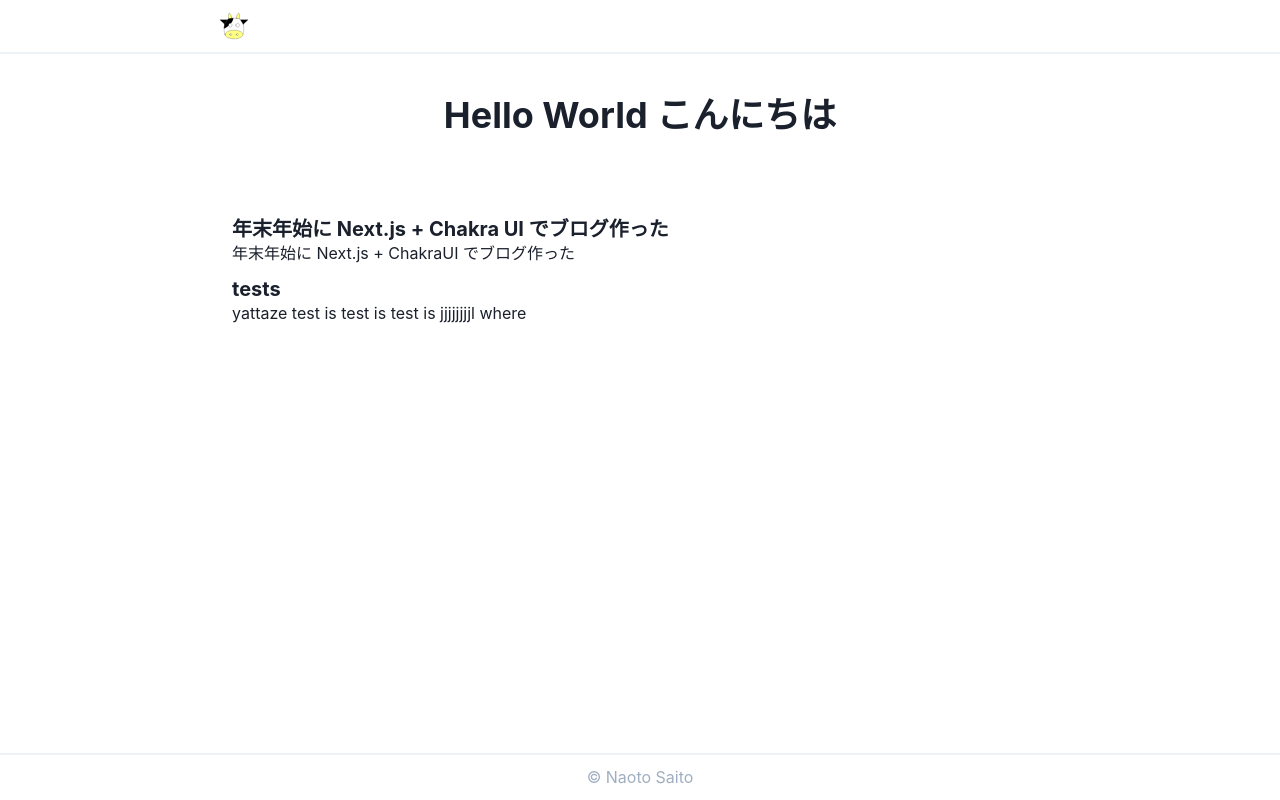
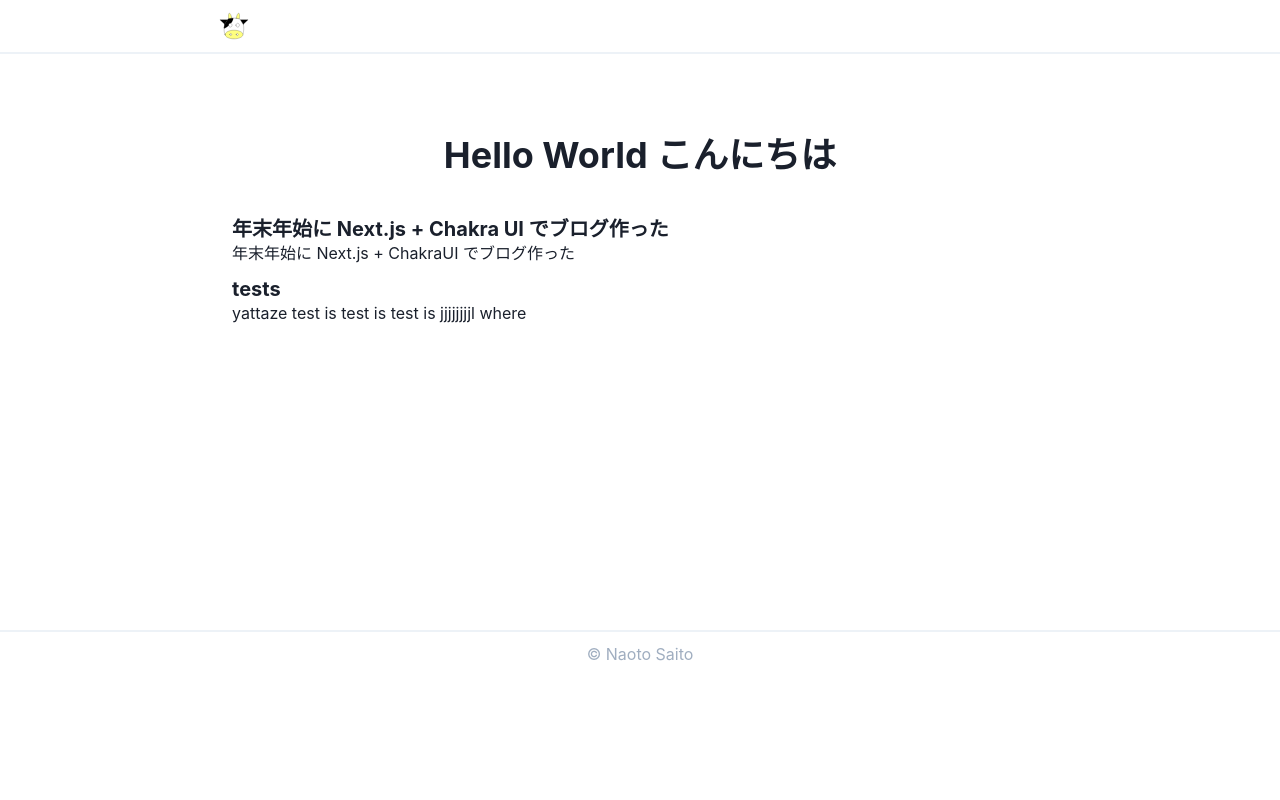
Before and after one commit to lamlam/blog2021, a Next.js app: page / in a window 1280 px wide. Built offline with nearby package versions, Linux system fonts and the light colour scheme.

Commit message:
Set layout of App

```diff
--- a/components/ArticleHeader.tsx
+++ b/components/ArticleHeader.tsx
@@ -1,6 +1,5 @@
 import Head from "next/head";
 import { Heading, Text, Container } from "@chakra-ui/react";
-import { maxWidth } from "../const/layout";
 
 type Props = {
   title: string;
@@ -9,7 +8,7 @@ type Props = {
 
 export default function Title(props: Props) {
   return (
-    <Container centerContent p="40px" maxWidth={maxWidth}>
+    <Container centerContent p="40px 0" maxWidth="100%">
       <Head>
         <title>{props.title}</title>
         <link rel="icon" href="/icon.svg" type="image/svg+xml" />
--- a/pages/_app.tsx
+++ b/pages/_app.tsx
@@ -1,9 +1,16 @@
-import { ChakraProvider } from "@chakra-ui/react";
+import { ChakraProvider, Container } from "@chakra-ui/react";
+import { maxWidth } from "../const/layout";
+import Nav from "../components/Nav";
+import Footer from "../components/Footer";
 
 function MyApp({ Component, pageProps }) {
   return (
     <ChakraProvider>
-      <Component {...pageProps} />
+      <Nav />
+      <Container maxWidth={maxWidth} p="40px" minHeight="xl">
+        <Component {...pageProps} />
+      </Container>
+      <Footer />
     </ChakraProvider>
   );
 }
--- a/pages/index.tsx
+++ b/pages/index.tsx
@@ -1,8 +1,5 @@
-import { Container, Heading, List, ListItem, Text } from "@chakra-ui/react";
-import Nav from "../components/Nav";
+import { Heading, List, ListItem, Text } from "@chakra-ui/react";
 import ArticleHeader from "../components/ArticleHeader";
-import Footer from "../components/Footer";
-import { maxWidth } from "../const/layout";
 import { Posts } from "../model/Posts";
 import Link from "next/link";
 
@@ -29,12 +26,8 @@ function PostList({ posts }: { posts: typeof Posts }) {
 export default function Home() {
   return (
     <>
-      <Nav />
       <ArticleHeader title="Hello World こんにちは" />
-      <Container maxWidth={maxWidth} p="40px" minHeight="xl">
-        <PostList posts={Posts} />
-      </Container>
-      <Footer />
+      <PostList posts={Posts} />
     </>
   );
 }
--- a/pages/posts/blog-nextjs-chakraui.tsx
+++ b/pages/posts/blog-nextjs-chakraui.tsx
@@ -1,8 +1,5 @@
-import { Text, Container } from "@chakra-ui/react";
-import Nav from "../../components/Nav";
-import Footer from "../../components/Footer";
+import { Text } from "@chakra-ui/react";
 import ArticleHeader from "../../components/ArticleHeader";
-import { maxWidth } from "../../const/layout";
 import openGraphScraper from "open-graph-scraper";
 import { GetStaticProps } from "next";
 import LinkCard from "../../components/LinkCard";
@@ -24,15 +21,11 @@ const linkURL = "https://www.asahi.com/articles/ASP1K4W0LP1KUCVL005.html";
 export default function Post({ urlDataList }: Props) {
   return (
     <>
-      <Nav />
       <ArticleHeader title={post.title} date={new Date(post.date)} />
-      <Container maxWidth={maxWidth} p="40px" minHeight="xl">
-        <Text>
-          本文ああああああああああああああああああああああああああああああああああああああああああああああああああああああああああああああああああああああああ
-        </Text>
-        <LinkCard metaData={urlDataList[linkURL].metaData} url={linkURL} />
-      </Container>
-      <Footer />
+      <Text>
+        本文ああああああああああああああああああああああああああああああああああああああああああああああああああああああああああああああああああああああああ
+      </Text>
+      <LinkCard metaData={urlDataList[linkURL].metaData} url={linkURL} />
     </>
   );
 }
```
